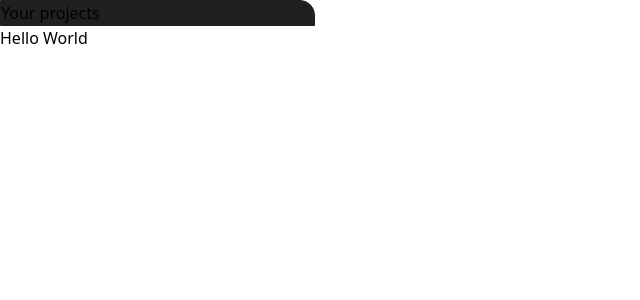
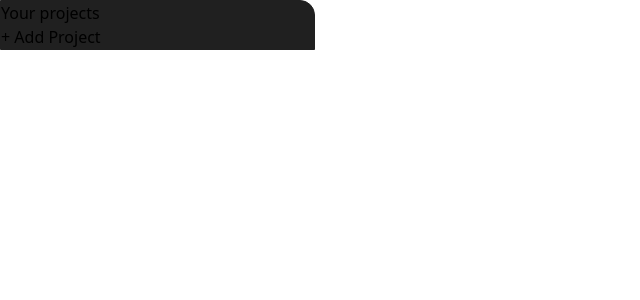
Before and after one commit to LucaCavatassi/project_management_react, a React (Vite) app: page / in a window 1280 px wide. Shown: the top 300 px of the page, without its empty margins (0-640 px from the left). Built offline with nearby package versions, Linux system fonts and the light colour scheme.

Commit message:
feat: button to add projects

```diff
--- a/src/App.jsx
+++ b/src/App.jsx
@@ -4,7 +4,6 @@ function App() {
   return (
     <div className="pt-20 h-screen">
       <Sidebar/>
-      <h1 className="my-8 text-center text-5xl font-bold">Hello World</h1>
     </div>
   );
 }
--- a/src/components/Sidebar.jsx
+++ b/src/components/Sidebar.jsx
@@ -2,8 +2,9 @@ import classes from "./Sidebar.module.css"
 
 export default function Sidebar(){
     return (
-        <div className={`${classes.sideBg} ${classes.sideMax} h-screen w-1/3`}>
+        <div className={`${classes.sideBg} ${classes.sideMax} h-full w-1/3`}>
             <h1 className={` uppercase text-white text-2xl font-bold pt-14 ps-7`}>Your projects</h1>
+            <button className="px-4 py-2 mt-7 ms-7 text-xs md:text-base rounded-md bg-stone-700 text-stone-400 hover:bg-stone-600 hover:text-stone-100">&#43; Add Project</button>
         </div>
     )
 
```
